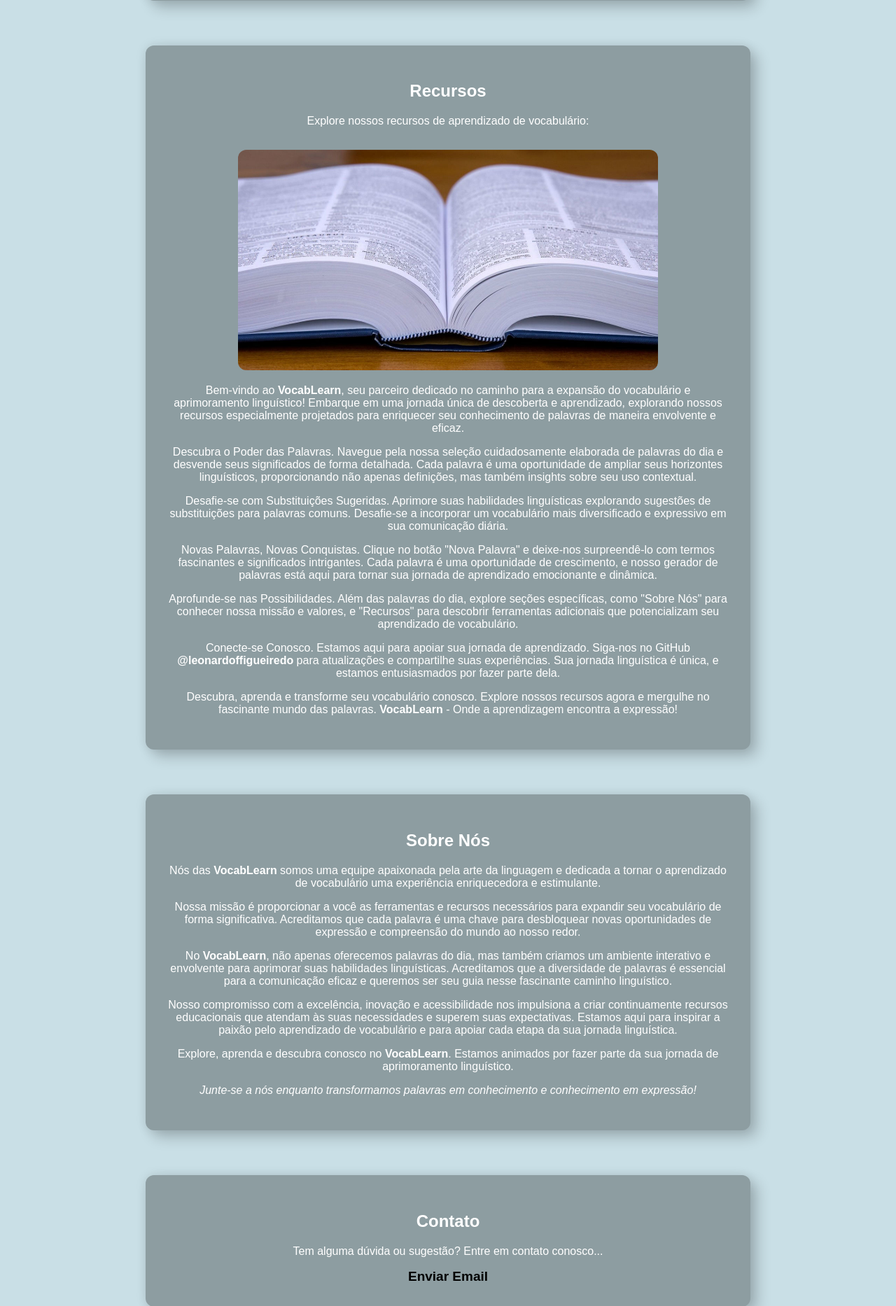
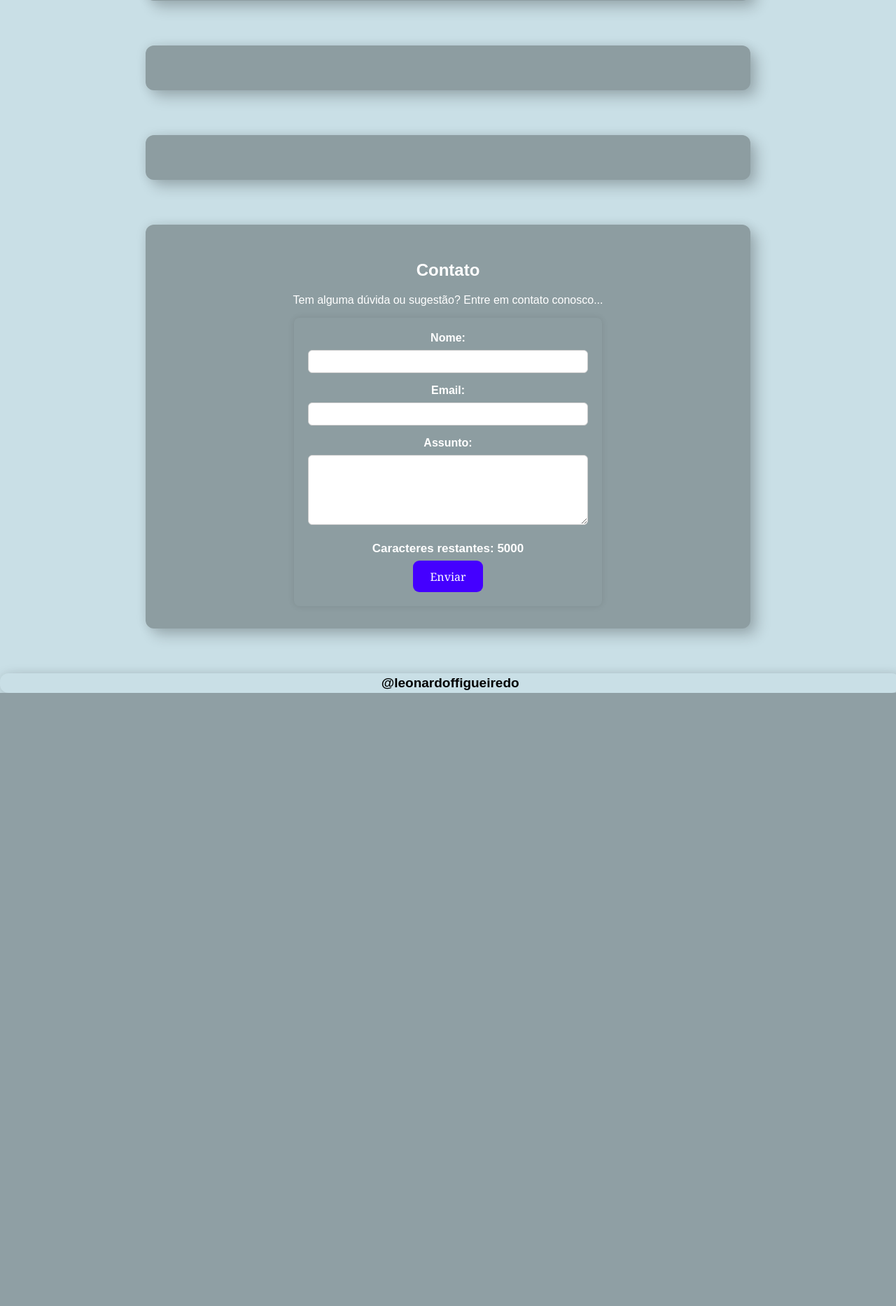
Before and after one commit to leonardoffigueiredo/aumentar-vocabulario, a PHP site: page /index.html in a window 1280 px wide. Shown: the part 447-2313 px from the top of the page at 70% size. After the commit the page ends 1437 px from the top, so only its background shows below. Run offline with PHP 8.4, Linux system fonts and the light colour scheme.

Commit message:
att form

```diff
--- a/index.html
+++ b/index.html
@@ -2,114 +2,61 @@
 <html lang="pt-BR">
 
 <head>
-    <!-- Configuração da codificação e viewport -->
     <meta charset="UTF-8">
     <meta name="viewport" content="width=device-width, initial-scale=1.0">
-
-    <!-- Título da página e links para estilos e favicon -->
     <title>VocabLearn</title>
     <link rel="stylesheet" href="style.css">
     <link rel="shortcut icon" href="logo-01.png" type="image/x-icon">
 </head>
 
 <body>
-    <!-- Cabeçalho da página -->
     <header>
-        <!-- Título principal do site -->
-        <a href="" class="titulo-header">VocabLearn - Aumente o seu vocabulário!</a>
+        <a href="#" class="titulo-header">VocabLearn - Aumente o seu vocabulário!</a>
         <nav>
             <ul>
                 <li><a href="#wordOfDay">Palavra do Dia</a></li>
                 <li><a href="#about">Sobre Nós</a></li>
                 <li><a href="#contact">Contato</a></li>
                 <button id="themeToggle">Alternar Tema</button>
-
             </ul>
         </nav>
-
     </header>
 
-    <!-- Seção principal do conteúdo -->
     <section>
-        <!-- Título da seção -->
         <h2>Palavra do Dia</h2>
-
-        <!-- Parágrafo para exibir a palavra do dia -->
         <p id="wordOfDay">Inicie o aprendizado clicando em "Nova Palavra".</p>
-
-        <!-- Parágrafo para exibir o significado da palavra -->
         <p id="significado"></p>
-
-        <!-- Parágrafo para exibir a substituição sugerida da palavra -->
         <p id="substituicao"></p>
-
-        <!-- Botão para gerar uma nova palavra -->
         <button onclick="gerarNovaPalavra()">Nova Palavra</button>
     </section>
 
     <section>
-        <h2>Recursos</h2>
-        <p>Explore nossos recursos de aprendizado de vocabulário:</p>
-        <img src="dicionario.png" alt="Imagem ilustrativa de vocabulário">
-        <p>Bem-vindo ao <strong>VocabLearn</strong>, seu parceiro dedicado no caminho para a expansão do vocabulário e
-            aprimoramento linguístico! Embarque em uma jornada única de descoberta e aprendizado, explorando nossos
-            recursos especialmente projetados para enriquecer seu conhecimento de palavras de maneira envolvente e
-            eficaz.</p>
-
-        <p>Descubra o Poder das Palavras. Navegue pela nossa seleção cuidadosamente elaborada de palavras do dia e
-            desvende seus significados de forma detalhada. Cada palavra é uma oportunidade de ampliar seus horizontes
-            linguísticos, proporcionando não apenas definições, mas também insights sobre seu uso contextual.</p>
-
-        <p>Desafie-se com Substituições Sugeridas. Aprimore suas habilidades linguísticas explorando sugestões de
-            substituições para palavras comuns. Desafie-se a incorporar um vocabulário mais diversificado e expressivo
-            em sua comunicação diária.</p>
-
-        <p>Novas Palavras, Novas Conquistas. Clique no botão "Nova Palavra" e deixe-nos surpreendê-lo com termos
-            fascinantes e significados intrigantes. Cada palavra é uma oportunidade de crescimento, e nosso gerador de
-            palavras está aqui para tornar sua jornada de aprendizado emocionante e dinâmica.</p>
-
-        <p>Aprofunde-se nas Possibilidades. Além das palavras do dia, explore seções específicas, como "Sobre Nós" para
-            conhecer nossa missão e valores, e "Recursos" para descobrir ferramentas adicionais que potencializam seu
-            aprendizado de vocabulário.</p>
-
-        <p>Conecte-se Conosco. Estamos aqui para apoiar sua jornada de aprendizado. Siga-nos no GitHub
-            <strong>@leonardoffigueiredo</strong> para atualizações e compartilhe suas experiências. Sua jornada
-            linguística é única, e estamos entusiasmados por fazer parte dela.</p>
-
-        <p>Descubra, aprenda e transforme seu vocabulário conosco. Explore nossos recursos agora e mergulhe no
-            fascinante mundo das palavras. <strong>VocabLearn</strong> - Onde a aprendizagem encontra a expressão!</p>
-
+        <!-- Restante do seu conteúdo... -->
     </section>
 
     <section id="about">
-        <h2><strong>Sobre Nós</strong></h2>
-        <p>Nós das <strong>VocabLearn</strong> somos uma equipe apaixonada pela arte da linguagem e dedicada a tornar o
-            aprendizado de vocabulário uma experiência enriquecedora e estimulante.</p>
-        <p>Nossa missão é proporcionar a você as ferramentas e recursos necessários para expandir seu vocabulário de
-            forma significativa. Acreditamos que cada palavra é uma chave para desbloquear novas oportunidades de
-            expressão e compreensão do mundo ao nosso redor.</p>
-
-        <p>No <strong>VocabLearn</strong>, não apenas oferecemos palavras do dia, mas também criamos um ambiente
-            interativo e envolvente para aprimorar suas habilidades linguísticas. Acreditamos que a diversidade de
-            palavras é essencial para a comunicação eficaz e queremos ser seu guia nesse fascinante caminho linguístico.
-        </p>
-        <p>Nosso compromisso com a excelência, inovação e acessibilidade nos impulsiona a criar continuamente recursos
-            educacionais que atendam às suas necessidades e superem suas expectativas. Estamos aqui para inspirar a
-            paixão pelo aprendizado de vocabulário e para apoiar cada etapa da sua jornada linguística.</p>
-
-        <p>Explore, aprenda e descubra conosco no <strong>VocabLearn</strong>. Estamos animados por fazer parte da sua
-            jornada de aprimoramento linguístico.</p>
-
-        <p><em>Junte-se a nós enquanto transformamos palavras em conhecimento e conhecimento em expressão!</em></p>
+        <!-- Restante do seu conteúdo... -->
     </section>
 
-    <section id="contact">
-        <h2>Contato</h2>
-        <p>Tem alguma dúvida ou sugestão? Entre em contato conosco...</p>
-        <a
-            href="https://mail.google.com/mail/u/4/#inbox?compose=CllgCJTNpzsGlZxttHnmXgVgGMxqVJSjGLznNpBjsGkKjRBRWCCvLmWksrwsfzCFnjtQBbVrMKg">Enviar
-            Email</a>
-    </section>
+    <!-- Seção do formulário -->
+<section id="contact">
+    <h2>Contato</h2>
+    <p>Tem alguma dúvida ou sugestão? Entre em contato conosco...</p>
+    <form name="meuForm" action="index.php" method="post" onsubmit="return validarFormulario()">
+        <label for="nome">Nome:</label>
+        <input type="text" name="nome" required>
+
+        <label for="email">Email:</label>
+        <input type="email" name="email" required>
+
+        <label for="assunto">Assunto:</label>
+        <textarea name="assunto" rows="4" cols="50" maxlength="5000" required></textarea>
+
+        <div id="charCount"><strong>Caracteres restantes: 5000</strong></div>
+        <button type="submit">Enviar</button>
+    </form>
+
+</section>
 
 
     <footer id="rodape">
@@ -117,7 +64,7 @@
     </footer>
 
 
-    <!-- Script JavaScript para a lógica de geração de palavras -->
+
     <script src="script.js"></script>
 </body>
 
--- a/script.js
+++ b/script.js
@@ -291,3 +291,23 @@ document.addEventListener("DOMContentLoaded", function () {
         themeToggle.classList.toggle("rotate-icon", body.classList.contains("dark-theme"));
     });
 });
+document.addEventListener('DOMContentLoaded', function () {
+    const textarea = document.querySelector('textarea');
+    const charCount = document.getElementById('charCount');
+
+    textarea.addEventListener('input', function () {
+        const remainingChars = 5000 - textarea.value.length;
+        charCount.textContent = `Caracteres restantes: ${remainingChars}`;
+    });
+});
+
+function validarFormulario() {
+    var nome = document.forms["meuForm"]["nome"].value;
+    var email = document.forms["meuForm"]["email"].value;
+    var assunto = document.forms["meuForm"]["assunto"].value;
+
+    if (nome == "" || email == "" || assunto == "") {
+        alert("Todos os campos devem ser preenchidos");
+        return false;
+    }
+}
--- a/style.css
+++ b/style.css
@@ -372,3 +372,61 @@ a:hover::after {
     transform: rotate(360deg);
     /* Rotaciona o ícone quando está no tema escuro */
 }
+
+form {
+    max-width: 400px;
+    margin: 0 auto;
+    background-color: #70515100;
+    padding: 20px;
+    border-radius: 8px;
+    box-shadow: 0 0 10px rgba(0, 0, 0, 0.1);
+}
+
+label {
+    display: block;
+    margin-bottom: 8px;
+    font-weight: bold;
+}
+
+textarea {
+    width: 100%;
+    padding: 8px;
+    margin-bottom: 16px;
+    box-sizing: border-box;
+    border: 1px solid #ccc;
+    border-radius: 6px;
+    resize: vertical;
+    /* Permite redimensionamento vertical */
+    min-height: 100px;
+    /* Tamanho mínimo de altura em pixels (ajuste conforme necessário) */
+    font-size: 15px;
+}
+
+
+input {
+    width: 100%;
+    padding: 8px;
+    margin-bottom: 16px;
+    box-sizing: border-box;
+    border: 1px solid #ccc;
+    border-radius: 6px;
+}
+
+input[type="submit"] {
+    background-color: #4400ff;
+    color: #fff;
+    cursor: pointer;
+}
+
+input[type="submit"]:hover {
+    background-color: #6e9fd3;
+    color: #000;
+}
+
+#charCount {
+    font-weight: bold;
+    color: #ffffff;
+    font-size: 17px;
+    margin-top: 4px;
+    padding-bottom: 7px;
+}
```
Also changed, not shown: index.php (added, +28 -0 lines), arquivo.txt (added).
